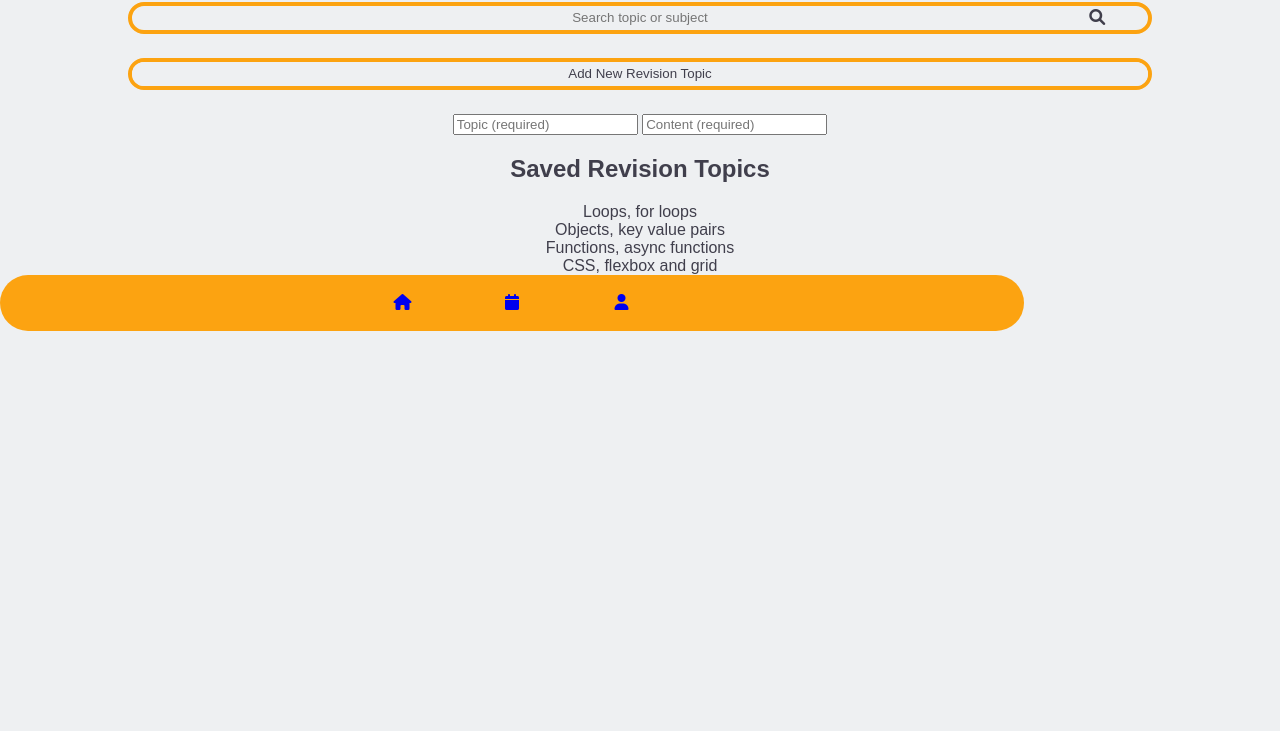
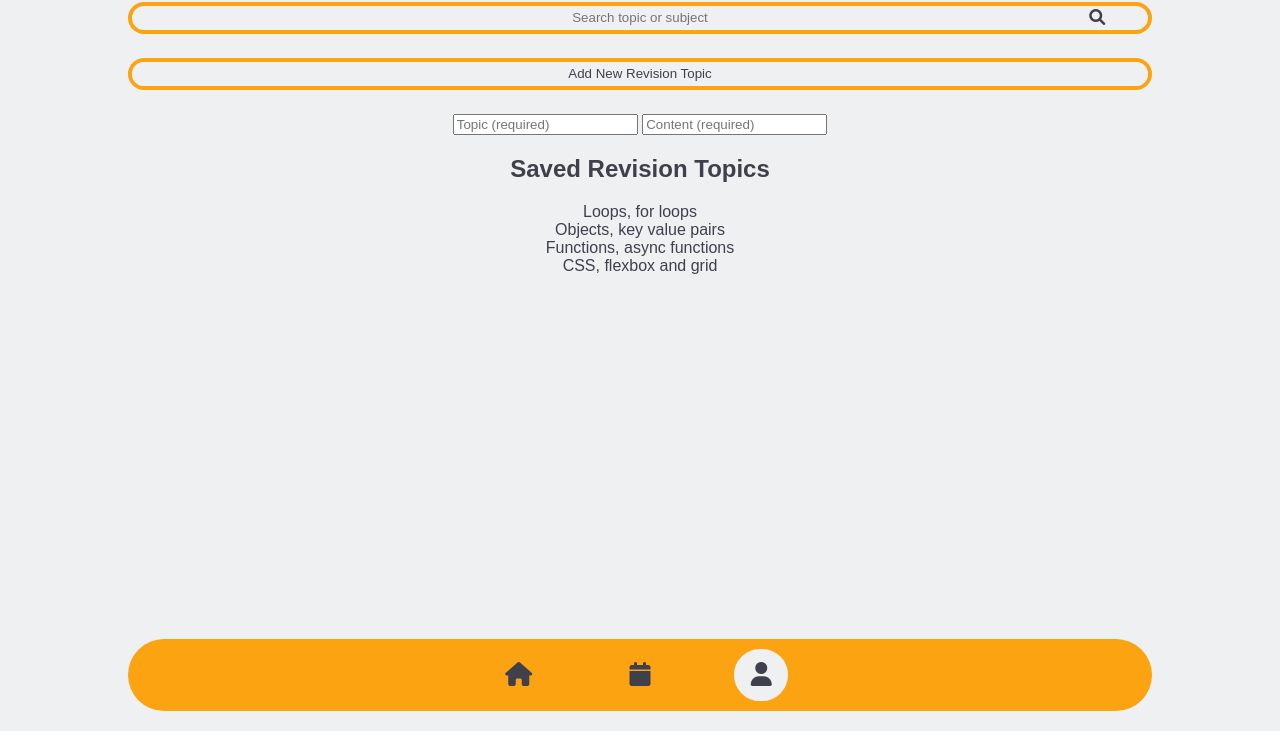
Before and after one commit to SchoolOfCode/sinister7F, a website: page Main/index.html in a window 1280 px wide. Shown: the part 69-800 px from the top of the page. Drawn offline with Linux system fonts and the light colour scheme.

Commit message:
added footer elements

```diff
--- a/Main/index.html
+++ b/Main/index.html
@@ -31,7 +31,6 @@
         <button class="add-topic-button">Add New Revision Topic</button>
       </div>
 
-
       <div class="add-topic-expanded">
         <input
           class="topic-input"
@@ -60,11 +59,13 @@
       </div>
     </main>
 
-    <footer class="navigation-footer">
-      <a class="navItem active" href="#"><i class="fa fa-fw fa-home"></i></a>
-      <a class="navItem" href="#"><i class="fa fa-fw fa-calendar"></i></a>
-      <a class="navItem" href="#"><i class="fa fa-fw fa-user"></i></a>
-      <div class="identifier-background"></div>
+    <footer>
+      <div class="navigation-footer">
+        <a class="navItem" href="#"><i class="fa fa-fw fa-home"></i></a>
+        <a class="navItem" href="#"><i class="fa fa-fw fa-calendar"></i></a>
+        <a class="navItem active" href="#"><i class="fa fa-fw fa-user"></i></a>
+        <div class="identifier-background"></div>
+      </div>
     </footer>
   </body>
 </html>
--- a/Main/styles.css
+++ b/Main/styles.css
@@ -101,19 +101,35 @@ body {
 
 /*Footer*/
 
-.navigation-footer {
-  background-color: var(--orange-app);
-  height: 3.5rem;
-  width: 80%;
-  border-radius: 50px;
-  left: auto;
-  right: auto;
+footer {
+  height: 5rem;
   display: flex;
   justify-content: center;
   align-items: center;
+  bottom: 1rem;
   position: fixed;
+  width: 100%;
+}
+.navigation-footer {
+  background-color: var(--orange-app);
+  height: 4.5rem;
+  border-radius: 50px;
+  width: 80%;
+  display: flex;
+  justify-content: center;
+  align-items: center;
 }
 
 .navItem {
-margin: 2.8rem;
+  margin: 2.1rem;
+  color: var(--blue-app);
+  font-size: 1.5rem;
+  background-color: var(--orange-app);
+  border: solid 0.8rem var(--orange-app);
+  border-radius: 50px;
 }
+.active {
+  background-color: var(--white-app);
+  border: solid var(--white-app) 0.8rem;
+  border-radius: 50px;
+}
```
